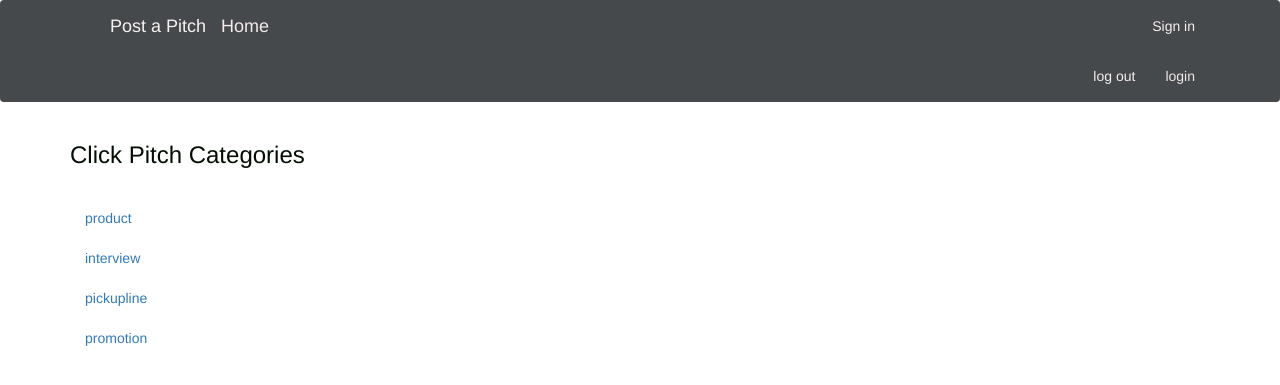
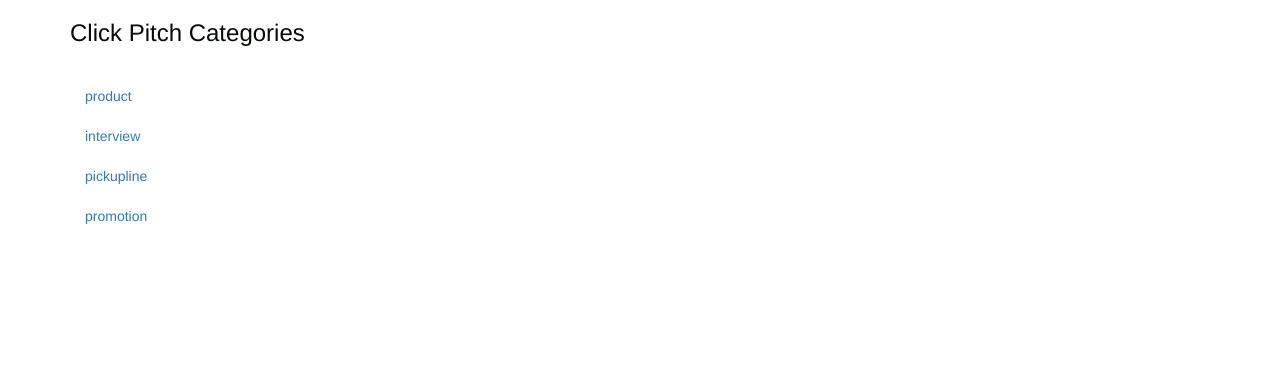
Before and after one commit to MarkYegon7/WEEK3-1-MINUTE-PITCH, a Flask app: page / in a window 1280 px wide. Shown: the top 385 px of the page. Run offline with Flask 2, Linux system fonts and the light colour scheme; data that the repository does not hold is empty; parts of the project's set-up code (start-up, migrations or seed data) failed here and were passed over; some libraries are stand-ins or nearby versions.

```diff
--- a/app/templates/navbar.html
+++ b/app/templates/navbar.html
@@ -1,46 +0,0 @@
- <div class="navbar navbar-dark bg-primary" style="background-color: #45494b;" >
-    <div class="container">
-        <div class="navbar-header">
-            <button type="button" class="navbar-toggle" data-toggle="collapse" data-target=".navbar-collapse">
-              <span class="sr-only">Toggle navigation</span>
-              <span class="icon-bar"></span>
-              <span class="icon-bar"></span>
-              <span class="icon-bar"></span>
-            </button>
-            <ul>
-                <a style="text-align: center; color: rgb(247, 242, 242);" class="navbar-brand" href="/pitches/new/"> Post a Pitch </a>
-            </ul>
-        </div>
-        <div class="navbar-nav">
-            <a style="text-align: center; color: rgb(244, 235, 235);" class="navbar-brand" href="/"> Home </a>
-
-        </div>
-
-        <div class="navbar-collapse collapse">
-            <ul class="nav navbar-nav navbar-right">
-                <!-- {% if current_user.is_authenticated %}
-                 <li style="color:#f4ebeb">{{current_user.username}}</li>  -->
-
-                <li><a style="color: #f5eaea;" href="{{url_for('auth.logout')}}">Sign out</a></li>
-                <!-- {% else %}  -->
-                <li><a style="color: rgb(248, 239, 239);" href="{{url_for('auth.login')}}">Sign in</a></li>
-                <!-- {%endif%} -->
-            </ul>
-        </div>
-
-
-        <div class="navbar-collapse collapse">
-            <ul class="nav navbar-nav navbar-right">
-                <li style="color:rgb(233, 227, 227)"></li>
-                <li>
-                    <a style="color: rgb(244, 238, 238);" href="{{url_for('auth.logout')}}">log out</a>
-                </li>
-                <li>
-                    <a style="color: rgb(239, 230, 230);" href="{{url_for('auth.login')}}">login</a>
-
-                </li>
-            </ul>
-        </div>
-
-    </div>
-</div>
```
Also changed, not shown: app/auth/forms.py (+8 -0 lines).
